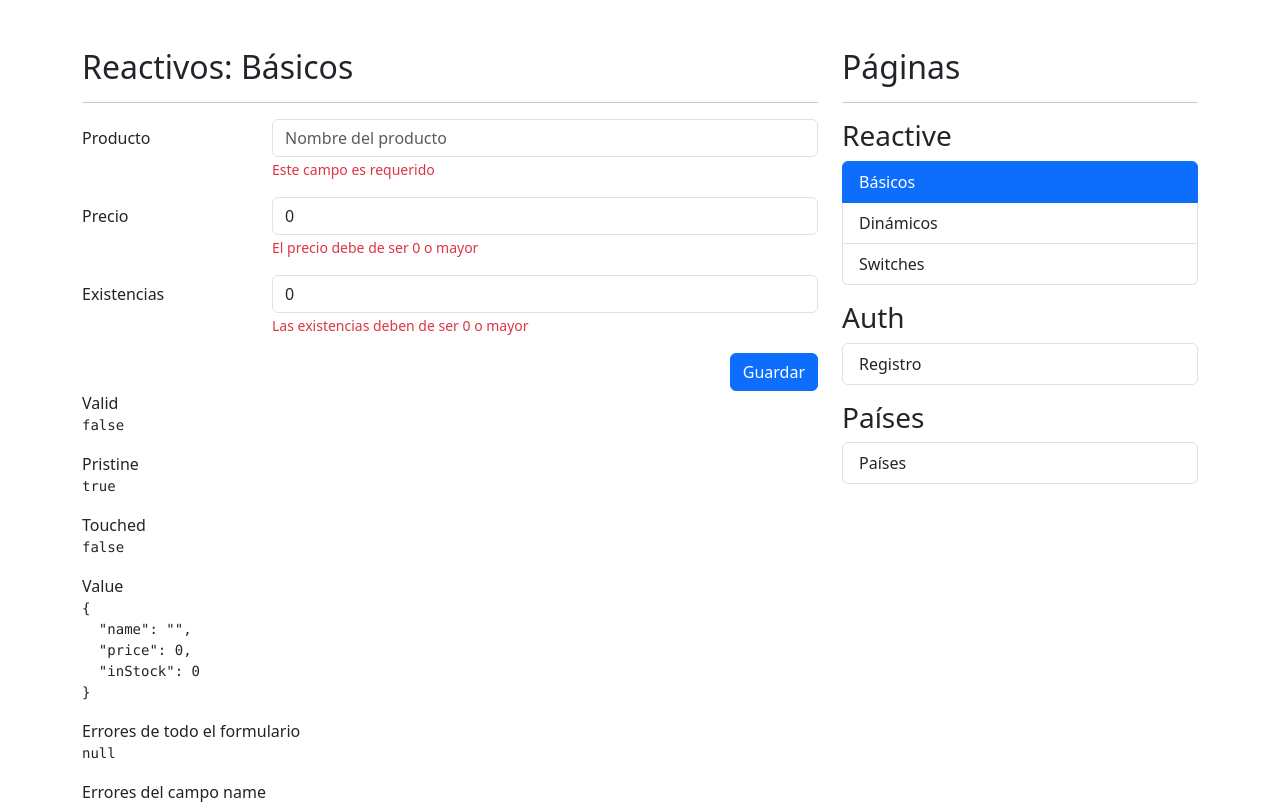
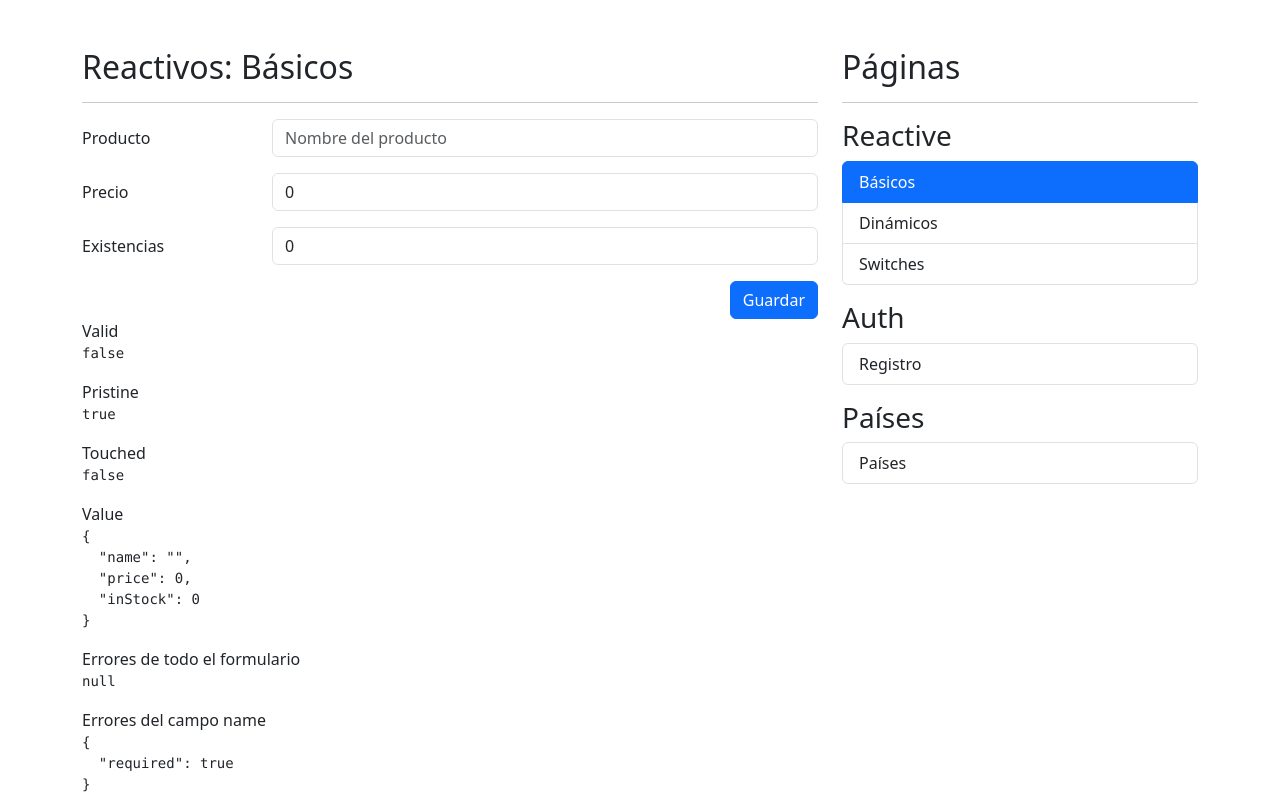
Before and after one commit to tomasDelizia/angular-reactive-forms, an Angular app: page /reactive/basic in a window 1280 px wide. Shown: the top 804 px of the page. Built offline with nearby package versions, Linux system fonts and the light colour scheme.

Commit message:
add submit handling for reactive form in basic page component

```diff
--- a/src/app/reactive/pages/basic-page/basic-page.component.html
+++ b/src/app/reactive/pages/basic-page/basic-page.component.html
@@ -3,7 +3,7 @@
 
 <div class="row">
   <div class="col">
-    <form autocomplete="off" [formGroup]="form">
+    <form autocomplete="off" [formGroup]="form" (ngSubmit)="onSave()">
       <!-- Campo de producto -->
       <div class="mb-3 row">
         <label class="col-sm-3 col-form-label">Producto</label>
@@ -32,9 +32,11 @@
             placeholder="Precio del producto"
             formControlName="price"
           />
+          @if(isInvalidField('price')) {
           <span class="form-text text-danger">
-            El precio debe de ser 0 o mayor
+            {{ getFieldError("price") }}
           </span>
+          }
         </div>
       </div>
 
@@ -49,9 +51,11 @@
             formControlName="inStock"
           />
 
+          @if(isInvalidField('inStock')) {
           <span class="form-text text-danger">
-            Las existencias deben de ser 0 o mayor
+            {{ getFieldError("inStock") }}
           </span>
+          }
         </div>
       </div>
 
--- a/src/app/reactive/pages/basic-page/basic-page.component.ts
+++ b/src/app/reactive/pages/basic-page/basic-page.component.ts
@@ -32,8 +32,9 @@ export class BasicPageComponent {
   });
 
   isInvalidField(field: string): boolean | null {
-    //return this.form.controls[field].touched && this.form.controls[field].invalid;
-    return !!this.form.controls[field].errors;
+    return (
+      this.form.controls[field].touched && this.form.controls[field].invalid
+    );
   }
 
   getFieldError(field: string): string | null {
@@ -47,10 +48,22 @@ export class BasicPageComponent {
           return `Este campo debe tener al menos ${errors['minlength'].requiredLength} caracteres`;
         case 'min':
           return `El valor mínimo es ${errors['min'].min}`;
-        default:
       }
     }
     return null;
+  }
+
+  onSave() {
+    if (this.form.invalid) {
+      this.form.markAllAsTouched();
+      return;
+    }
+    console.log(this.form.value);
+    this.form.reset({
+      name: 'Coca Cola',
+      price: 10,
+      inStock: 500,
+    });
   }
 
   // form = new FormGroup({
```
